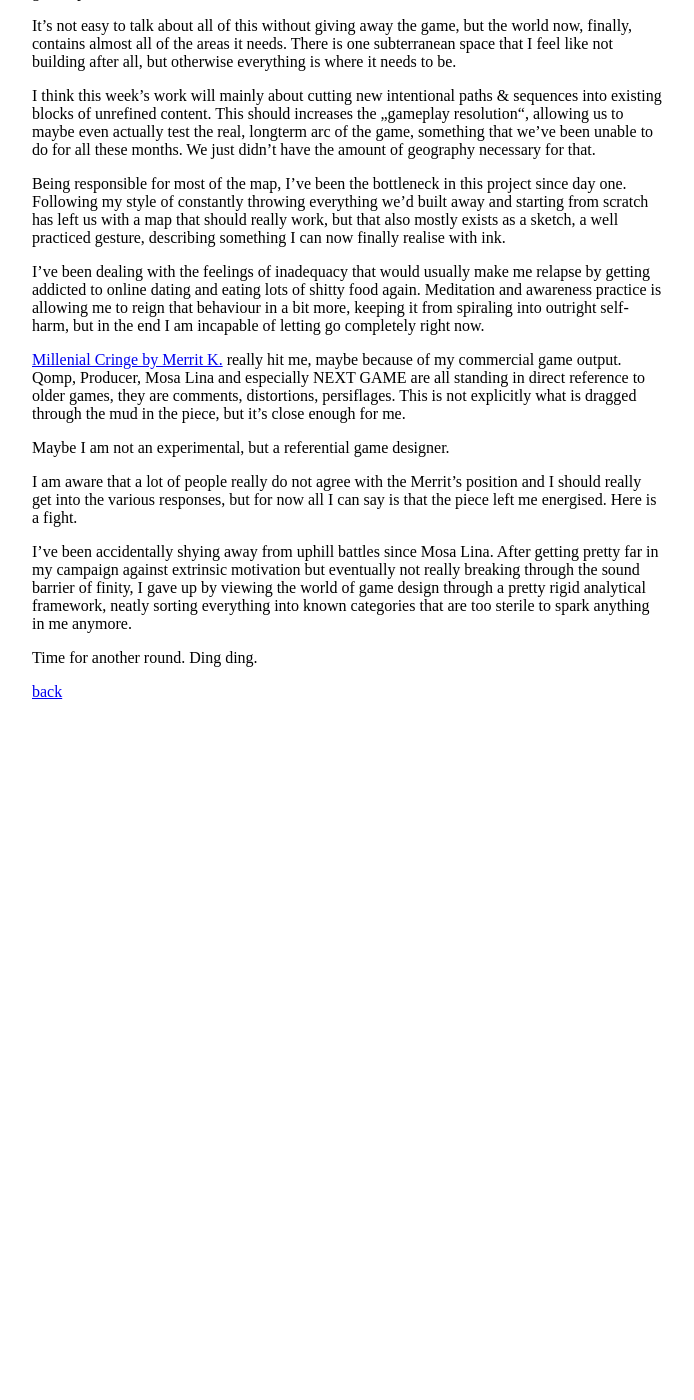
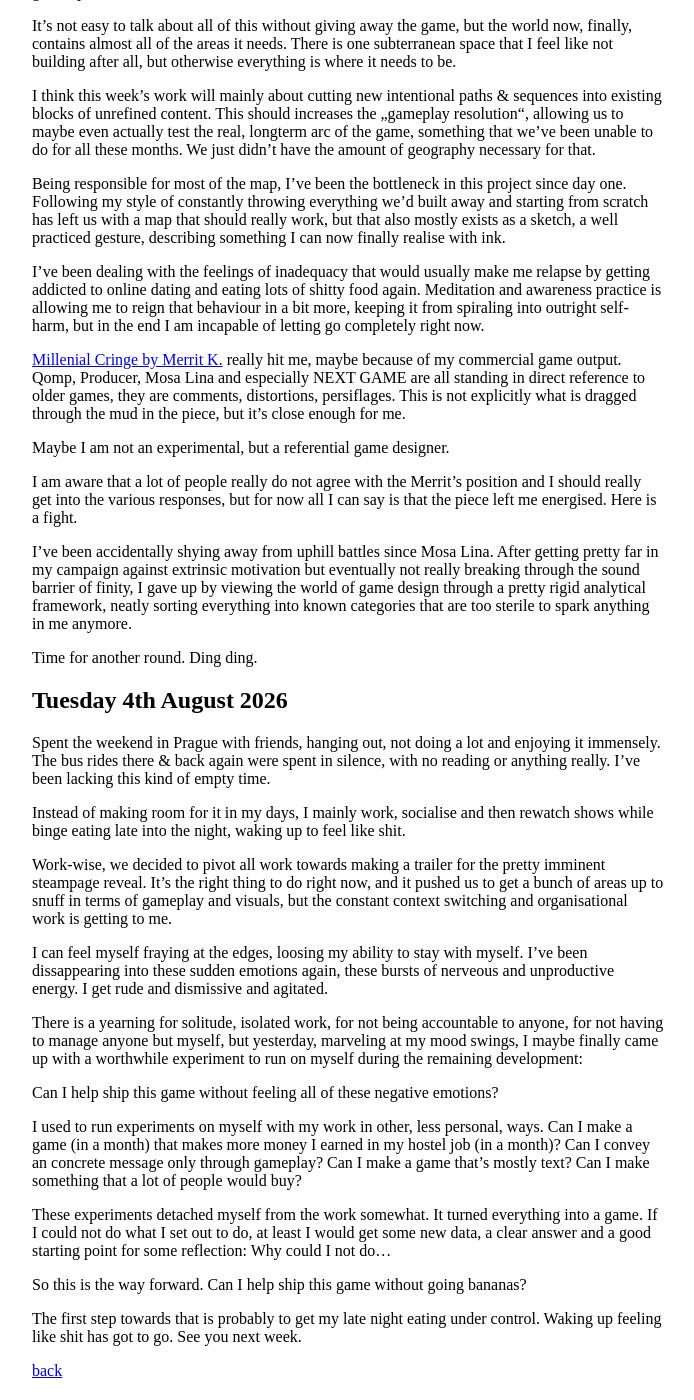
Before and after one commit to stuffedwombat/stuffedwombat.github.io, a Jekyll site: the page built from weekendblog.md, in a window 1280 px wide and 1400 px high, scrolled down 3695 px. Shown: the whole window, without its empty margins (292-986 px from the left). Built offline with Jekyll 4.4.1, drawn with Linux system fonts in a browser that asks for light colours; our own code applies the rules of GitHub Pages for plain Markdown files; comment, search, counter and statistics services are not loaded; before the commit the page ends 4416 px from its top, so only the background shows below that.

Commit message:
Update weekendblog.md

```diff
--- a/weekendblog.md
+++ b/weekendblog.md
@@ -133,4 +133,28 @@ I've been accidentally shying away from uphill battles since Mosa Lina. After ge
 
 Time for another round. Ding ding.
 
+## Tuesday 4th August 2026
+
+Spent the weekend in Prague with friends, hanging out, not doing a lot and enjoying it immensely. The bus rides there & back again were spent in silence, with no reading or anything really. I've been lacking this kind of empty time.
+
+Instead of making room for it in my days, I mainly work, socialise and then rewatch shows while binge eating late into the night, waking up to feel like shit.
+
+Work-wise, we decided to pivot all work towards making a trailer for the pretty imminent steampage reveal. It's the right thing to do right now, and it pushed us to get a bunch of areas up to snuff in terms of gameplay and visuals, but the constant context switching and organisational work is getting to me.
+
+I can feel myself fraying at the edges, loosing my ability to stay with myself. I've been dissappearing into these sudden emotions again, these bursts of nerveous and unproductive energy. I get rude and dismissive and agitated.
+
+There is a yearning for solitude, isolated work, for not being accountable to anyone, for not having to manage anyone but myself, but yesterday, marveling at my mood swings, I maybe finally came up with a worthwhile experiment to run on myself during the remaining development:
+
+Can I help ship this game without feeling all of these negative emotions?
+
+I used to run experiments on myself with my work in other, less personal, ways. Can I make a game (in a month) that makes more money I earned in my hostel job (in a month)? Can I convey an concrete message only through gameplay? Can I make a game that's mostly text? Can I make something that a lot of people would buy?
+
+These experiments detached myself from the work somewhat. It turned everything into a game. If I could not do what I set out to do, at least I would get some new data, a clear answer and a good starting point for some reflection: Why could I not do...
+
+So this is the way forward. Can I help ship this game without going bananas?
+
+The first step towards that is probably to get my late night eating under control. Waking up feeling like shit has got to go. See you next week.
+
+
+
 [back](thinking)
```
